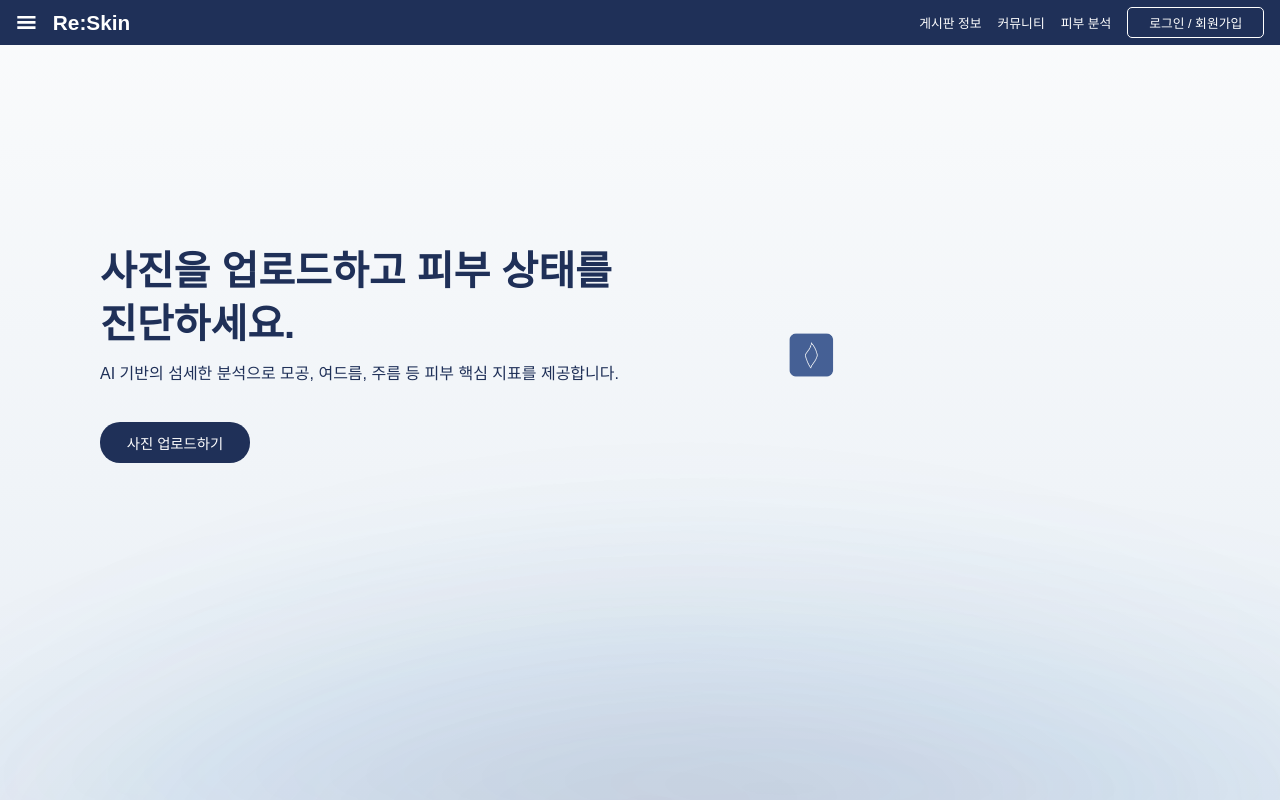
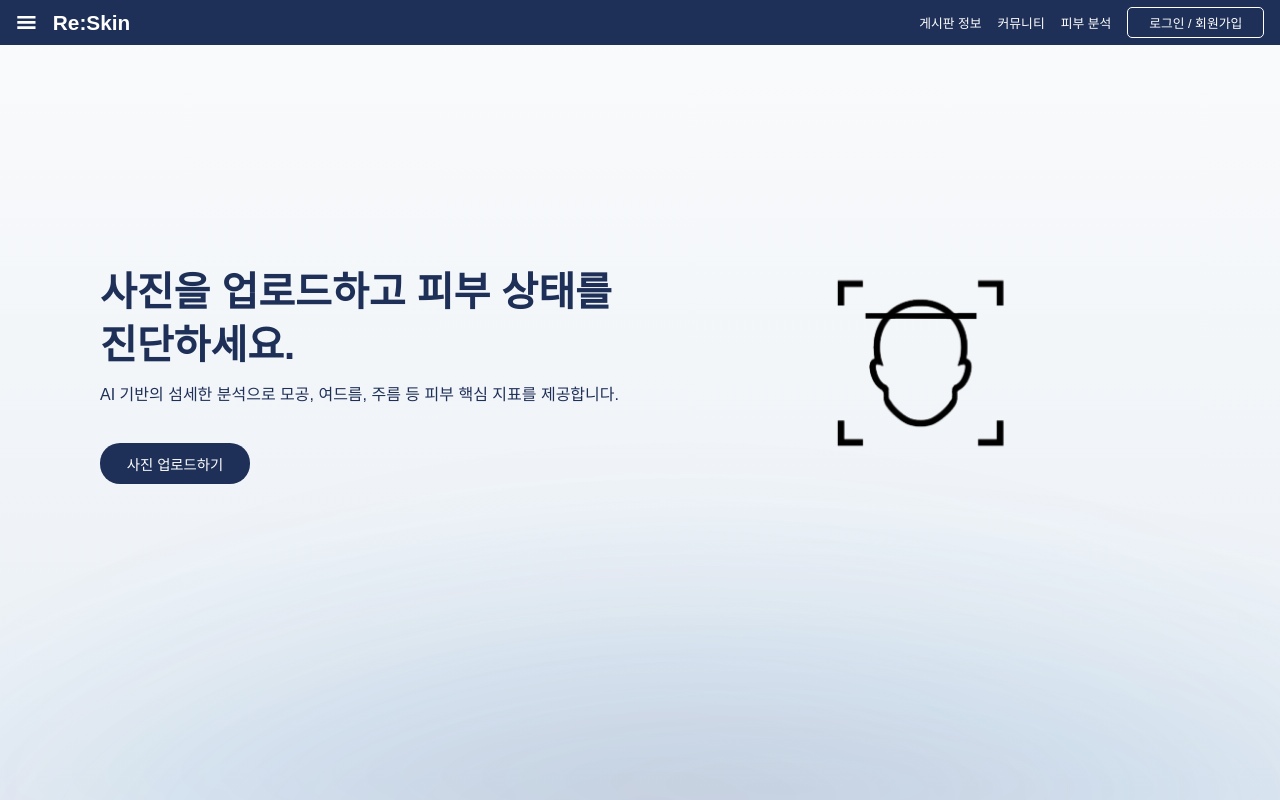
Before and after one commit to tab-captains/RE-Skin-fe, a React (Vite) app: page /analysisOverview in a window 1280 px wide. Built offline with nearby package versions, Linux system fonts and the light colour scheme.

Commit message:
design: 분석 미리보기 페이지 top 컴포넌트 구성

```diff
--- a/src/features/analysis/components/Overview.jsx
+++ b/src/features/analysis/components/Overview.jsx
@@ -2,8 +2,8 @@ import styled, {keyframes} from "styled-components";
 import colors from "../../common/colors";
 import {useNavigate} from "react-router-dom";
 
-import skinTypeIcon from '../../../assets/images/skinTypeIcon.png';
-
+import analysisOverview from '../../../assets/images/analysisOverview.png';
+import bar from '../../../assets/images/bar.png';
 const Overview=()=>{
   const navigate = useNavigate();
   return(
@@ -13,7 +13,10 @@ const Overview=()=>{
         <Description>AI 기반의 섬세한 분석으로 모공, 여드름, 주름 등 피부 핵심 지표를 제공합니다. </Description>
         <AnalyzeButton onClick={() => navigate("/upload")}>사진 업로드하기</AnalyzeButton>
       </Wrapper>
-      <Icon src={skinTypeIcon} alt="../../../assets/images/skinTypeIcon.png"></Icon>
+      <ImageWrapper>
+      <Icon src={analysisOverview} alt="../../../assets/images/analysisOverview.png"></Icon>
+      <BarIcon src={bar} alt="../../../assets/images/bar.png"></BarIcon>
+      </ImageWrapper>
     </Container>
   );
 };
@@ -28,6 +31,53 @@ const fadeUp = keyframes`
     opacity: 1;
     transform: translateY(0);
   }
+`;
+const scanAnimation = keyframes`
+  0% { top: -20%; }      /* Icon 위쪽 시작 */
+  50% { top: 15%; }    /* Icon 아래쪽 끝 */
+  100% { top: -20%; }    /* 다시 위쪽 */
+`;
+
+const ImageWrapper = styled.div`
+  position: relative;   /* Icon과 BarIcon의 기준 */
+  width: 300px;         /* 고정 크기 */
+  height: 300px;        /* 고정 크기 */
+`;
+
+const Icon = styled.img`
+  width: 90%;
+  height: 90%;
+  object-fit: contain;
+  position: relative;
+  z-index: 1;
+  opacity: 0;
+  animation: ${fadeUp} 0.7s forwards;
+  animation-delay: 2.0s; /* 텍스트 애니메이션 이후 등장 */
+`;
+
+const BarIcon = styled.img`
+  position: absolute;
+  top: -20%;
+  left: -31%;
+  width: 150%;
+  height: 100%;
+  object-fit: contain;
+  z-index: 2;
+
+  opacity: 0;
+  /* fadeUp 애니메이션 */
+  animation-name: ${fadeUp};
+  animation-duration: 0.7s;
+  animation-fill-mode: forwards;
+  animation-delay: 2s; /* 텍스트 후 등장 */
+
+  /* scanAnimation은 fadeUp 끝나고 시작 */
+  animation: ${fadeUp} 1.2s forwards 2s, ${scanAnimation} 2.5s ease-in-out 2.9s 2;
+  /*
+    2s: fadeUp 지연
+    2.7s: fadeUp 끝나고 scanAnimation 시작 (0.7초 후)
+    2회 반복
+  */
 `;
 
 
@@ -88,8 +138,3 @@ const Container = styled.div`
   gap: 150px;
   padding: 20px;
 `
-const Icon = styled.img`
-  width: 45px;
-  height: 45px;
-  object-fit: contain;
-`;
```
Also changed, not shown: src/assets/images/analysisOverview.png (added), src/assets/images/bar.png (added).
